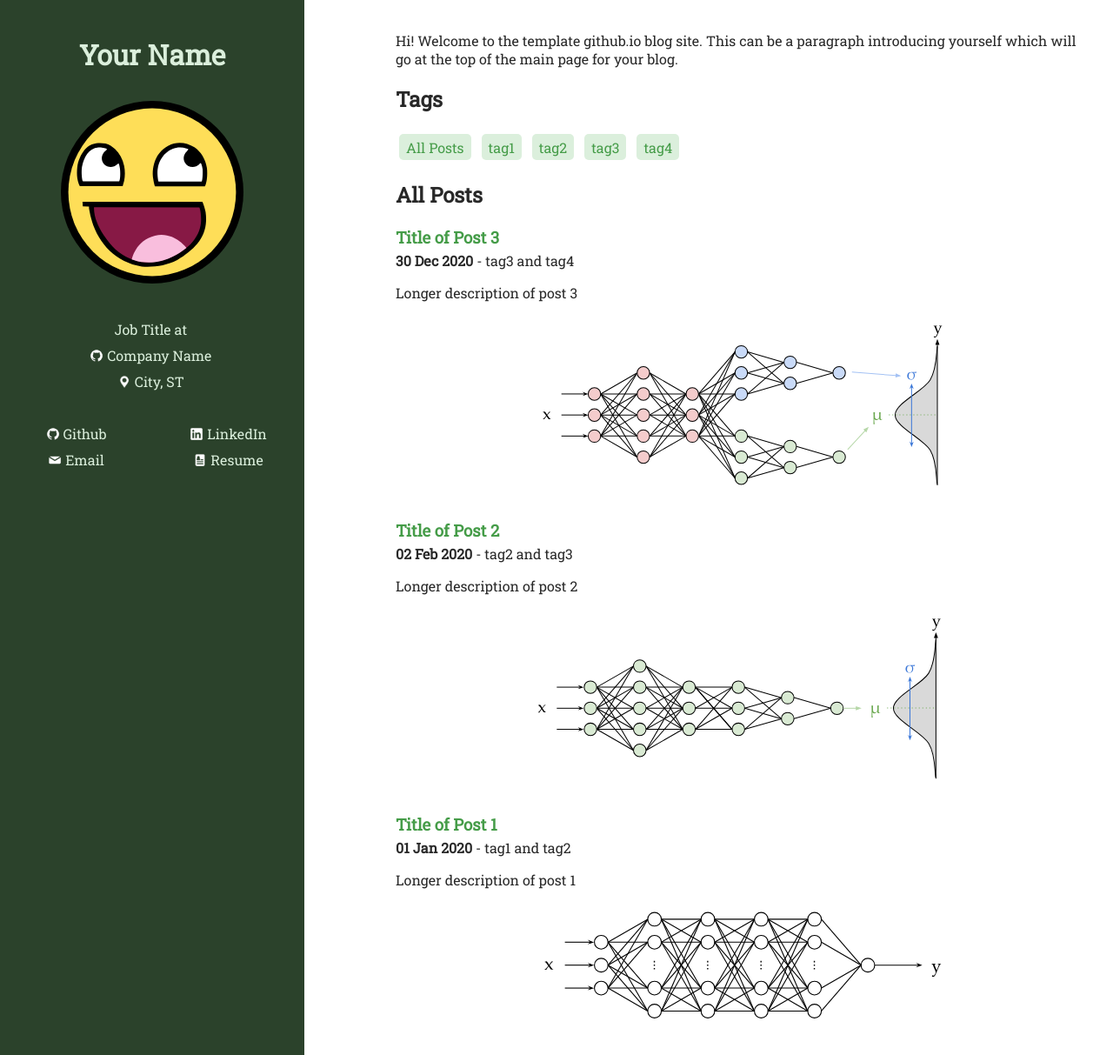
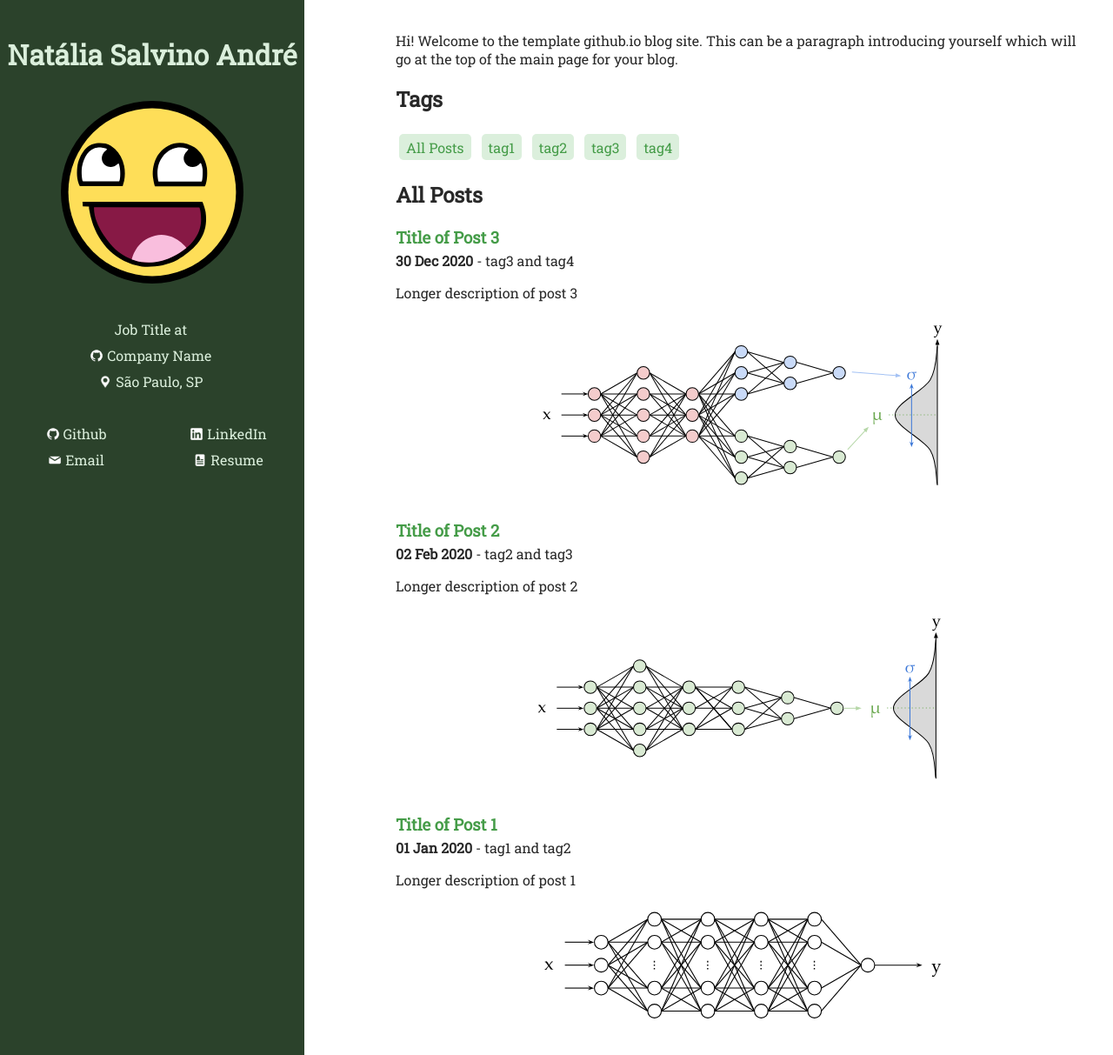
Before and after one commit to natalia-sa/natalia-sa.github.io, a Jekyll site: the page built from index.html, in a window 1280 px wide and 1213 px high. Shown: the whole window at 87% size. Built offline with Jekyll 4.4.1, drawn with Linux system fonts in a browser that asks for light colours.

Commit message:
Update personal information in _config.yml

```diff
--- a/_config.yml
+++ b/_config.yml
@@ -1,16 +1,16 @@
 # Info about you
-name: Your Name
+name: Natália Salvino André
 position: Job Title
 email: youremail@gmail.com
 company_name: Company Name
 company_url: https://www.yourcompany.com
-place_name: City, ST
+place_name: São Paulo, SP
 
 # Blog info
 title: Your Name's Blog
 description: Blog
-url: https://brendanhasz.github.io/github-io-blog-template/
-main_github_io: false
+url: https://natalia-sa.github.io
+main_github_io: true
 long_description: >-
     Hi!  Welcome to the template github.io blog site.  This can be a paragraph
     introducing yourself which will go at the top of the main page for your
```
